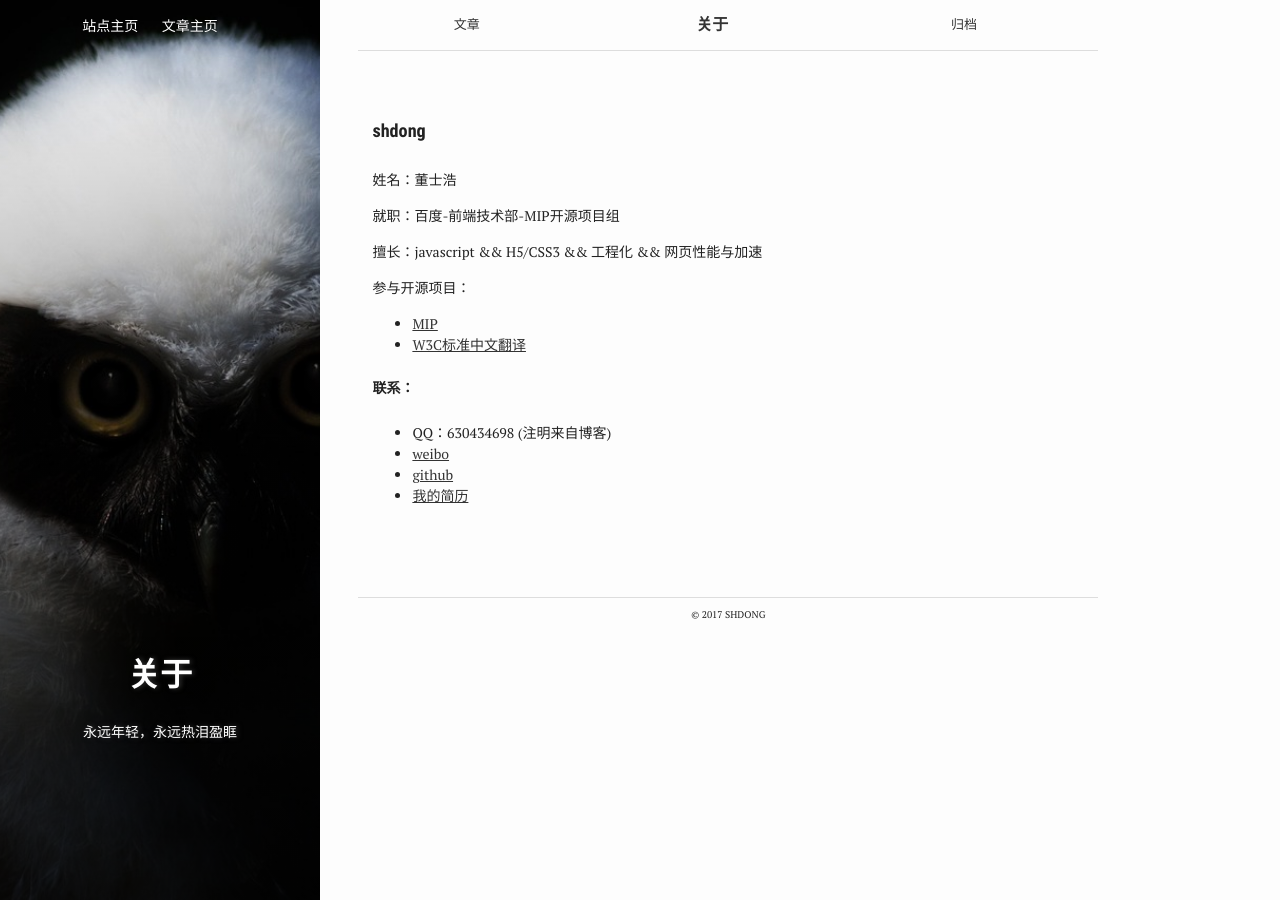
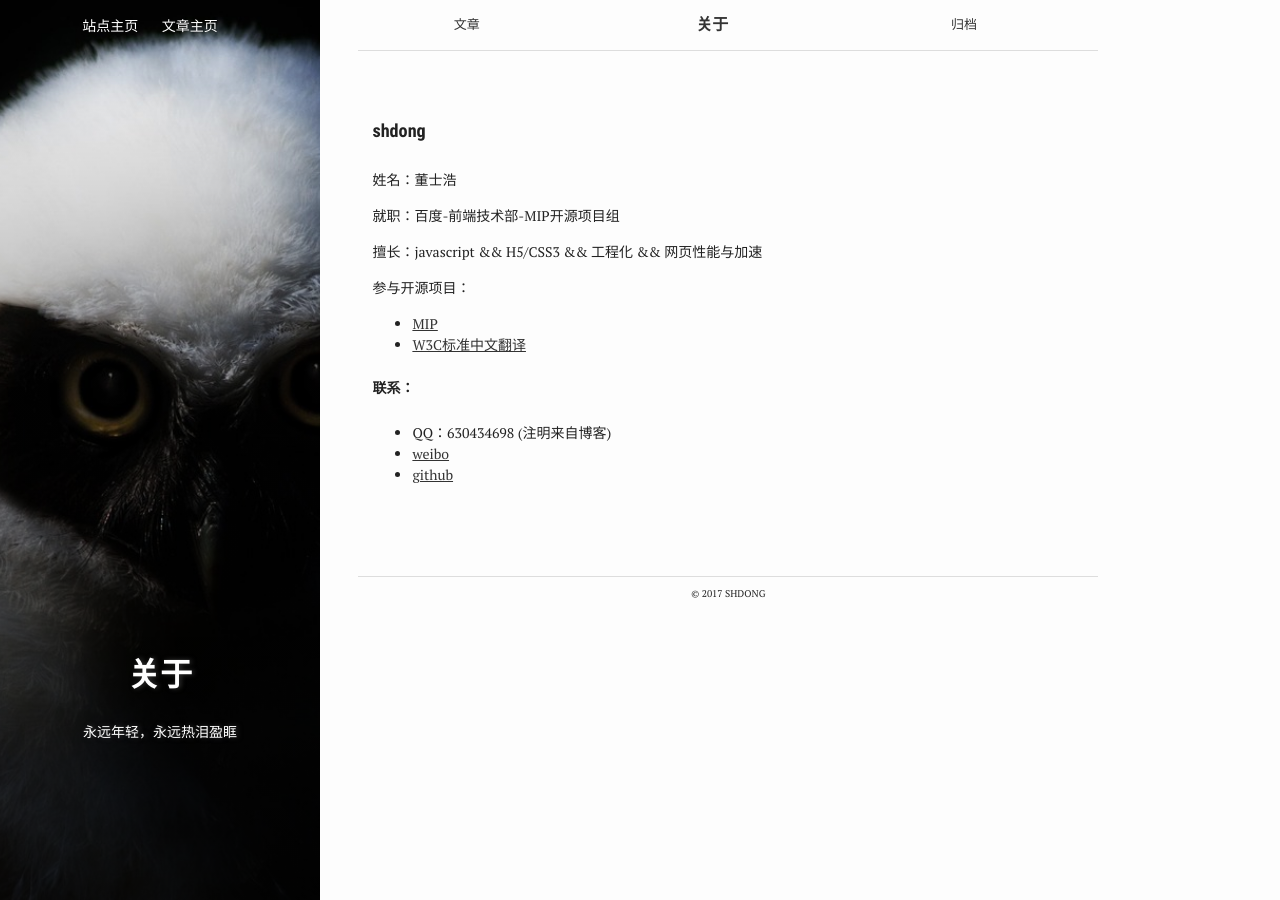
Before and after one commit to dongshihao/dongshihao.github.io, a Jekyll site: the page built from about.md, in a window 1280 px wide. Built offline with Jekyll 4.4.1, drawn with Linux system fonts in a browser that asks for light colours.

Commit message:
Update about.md

```diff
--- a/about.md
+++ b/about.md
@@ -24,4 +24,3 @@ active: about
 - QQ：630434698 (注明来自博客)
 - [weibo](https://weibo.com/shdongwb)
 - [github](https://github.com/dongshihao)
-- [我的简历](/resume)
```
